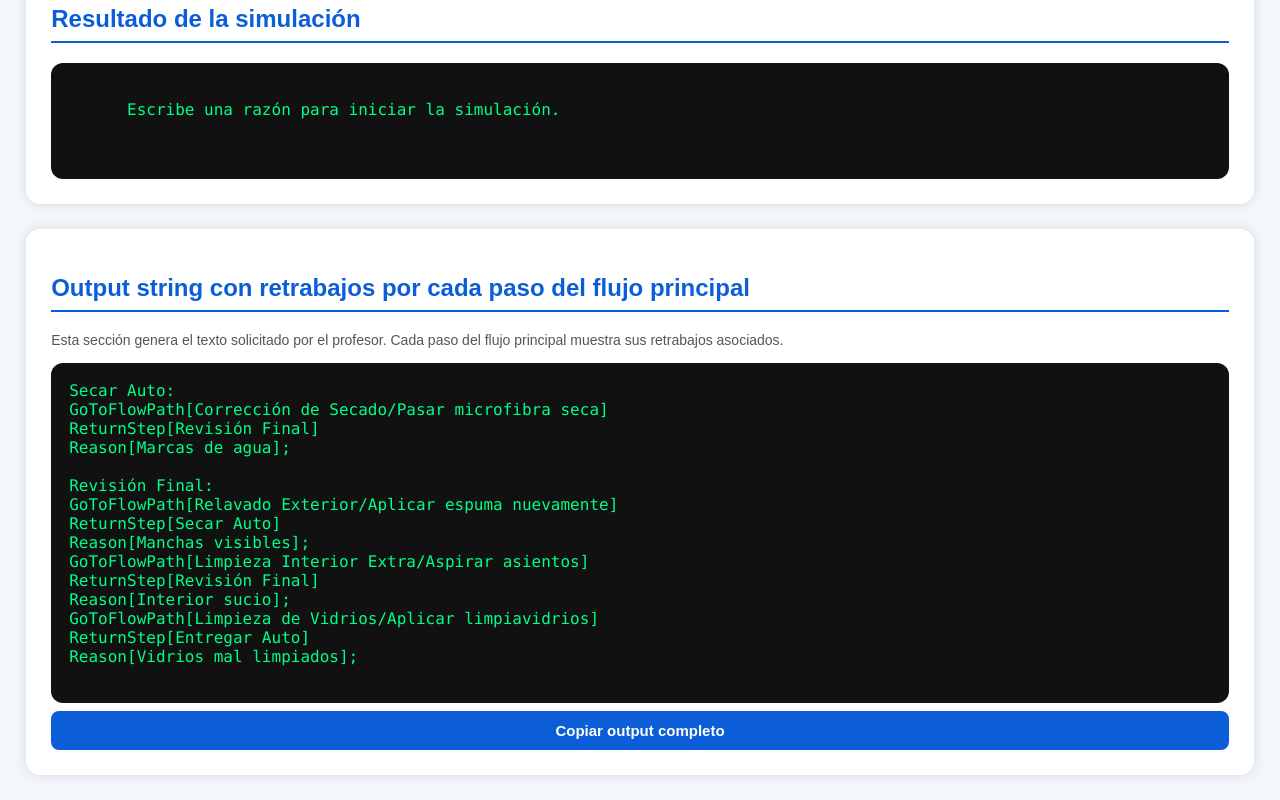
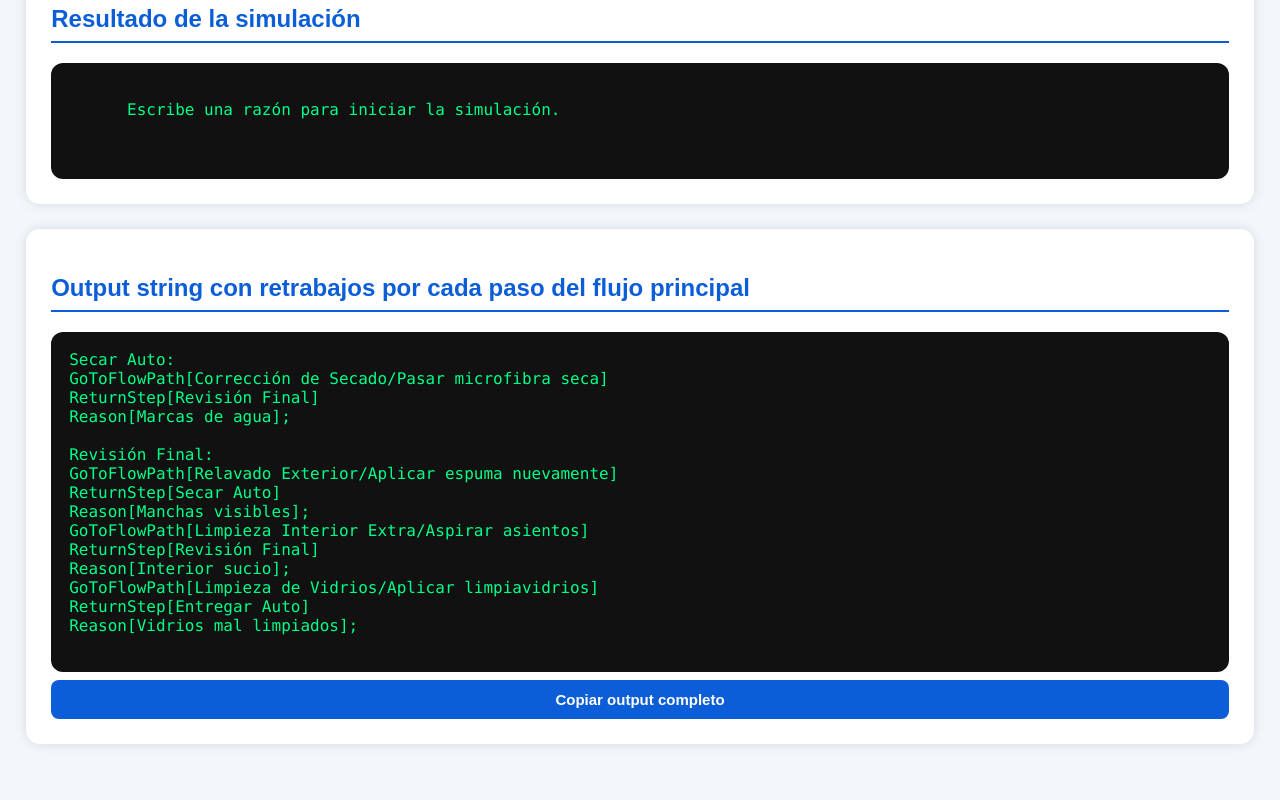
Before and after one commit to gerardoramirez70-hub/AutosClean-Retrabajo, a plain HTML site: page index.html in a window 1280 px wide. Shown: the part 2900-3700 px from the top of the page. After the commit the page ends 3669 px from the top, so only its background shows below. Drawn offline with Linux system fonts and the light colour scheme.

Commit message:
Update output section in index.html
Removed unnecessary text from the output section.

```diff
--- a/index.html
+++ b/index.html
@@ -320,7 +320,7 @@ Revisar visibilidad"></textarea>
     <h2>Output string con retrabajos por cada paso del flujo principal</h2>
 
     <p class="small">
-      Esta sección genera el texto solicitado por el profesor. Cada paso del flujo principal muestra sus retrabajos asociados.
+
     </p>
 
     <div class="message" id="fullOutput"></div>
```
